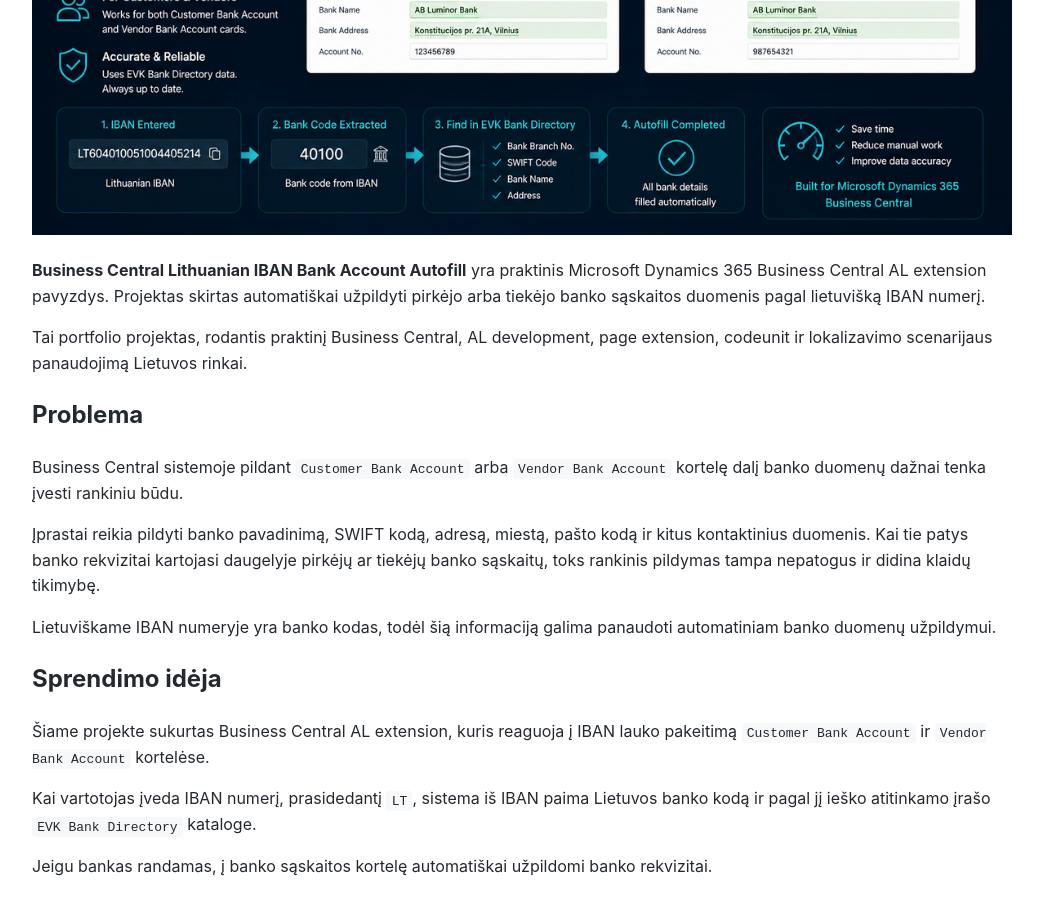
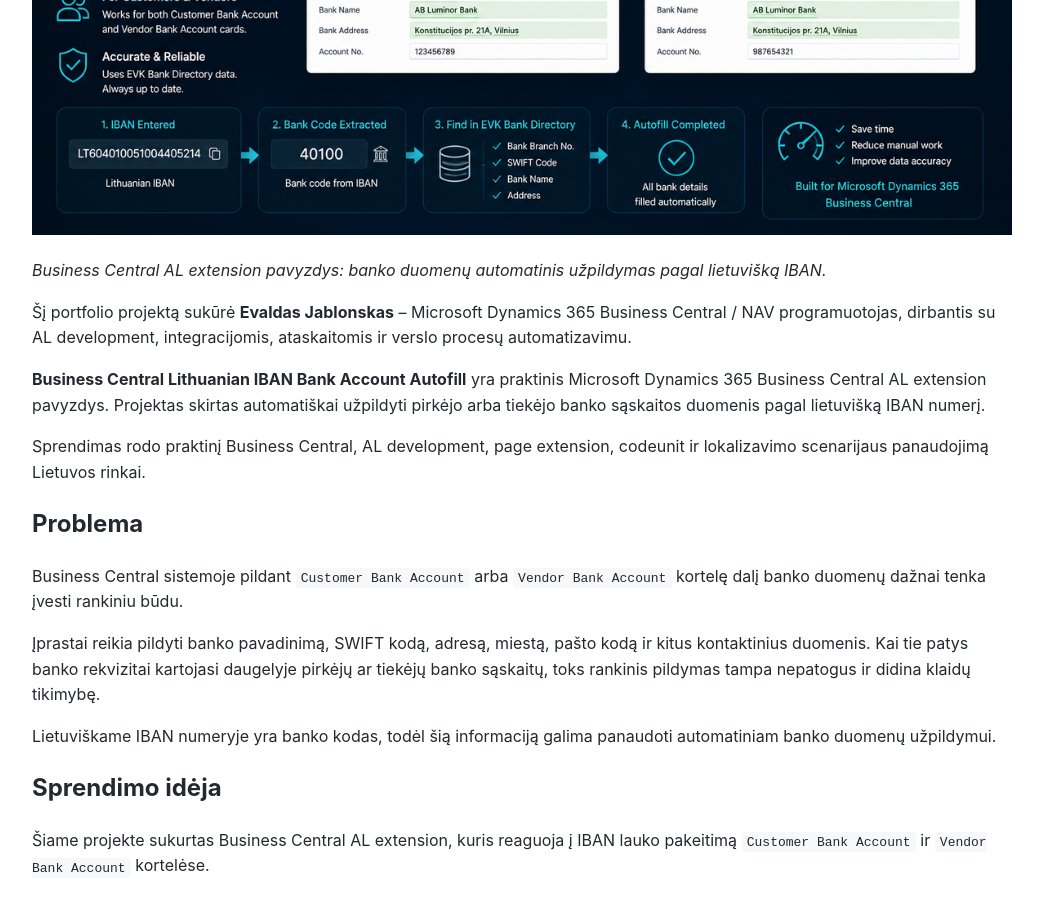
Before and after one commit to evkanas/evkanas.github.io, a Jekyll site: the page built from business-central-lithuanian-iban-bank-account-autofill/index.md, in a window 1280 px wide and 900 px high, scrolled down 604 px. Shown: the whole window, without its empty margins (118-1161 px from the left). Built offline with Jekyll 4.4.1, drawn with Linux system fonts in a browser that asks for light colours; our own code applies the rules of GitHub Pages for plain Markdown files.

Commit message:
Improve author context in IBAN autofill article

```diff
--- a/business-central-lithuanian-iban-bank-account-autofill/index.md
+++ b/business-central-lithuanian-iban-bank-account-autofill/index.md
@@ -2,9 +2,13 @@
 
 ![Evaldas Jablonskas Business Central AL developer portfolio project showing Lithuanian IBAN bank account autofill extension](evaldas-jablonskas-business-central-lithuanian-iban-bank-account-autofill.png)
 
+*Business Central AL extension pavyzdys: banko duomenų automatinis užpildymas pagal lietuvišką IBAN.*
+
+Šį portfolio projektą sukūrė **Evaldas Jablonskas** – Microsoft Dynamics 365 Business Central / NAV programuotojas, dirbantis su AL development, integracijomis, ataskaitomis ir verslo procesų automatizavimu.
+
 **Business Central Lithuanian IBAN Bank Account Autofill** yra praktinis Microsoft Dynamics 365 Business Central AL extension pavyzdys. Projektas skirtas automatiškai užpildyti pirkėjo arba tiekėjo banko sąskaitos duomenis pagal lietuvišką IBAN numerį.
 
-Tai portfolio projektas, rodantis praktinį Business Central, AL development, page extension, codeunit ir lokalizavimo scenarijaus panaudojimą Lietuvos rinkai.
+Sprendimas rodo praktinį Business Central, AL development, page extension, codeunit ir lokalizavimo scenarijaus panaudojimą Lietuvos rinkai.
 
 ## Problema
 
@@ -131,4 +135,6 @@
 
 The project demonstrates AL development, page extensions, codeunit-based business logic, a configurable bank directory, and a practical automation scenario for Business Central.
 
+---
+
 [← Back to portfolio](https://evaldasjablonskas.lt/)
```
Also changed, not shown: oixio-team-kayaking-event/index.md (+2 -0 lines), oixio-team-trip-turkey/index.md (+2 -0 lines).
